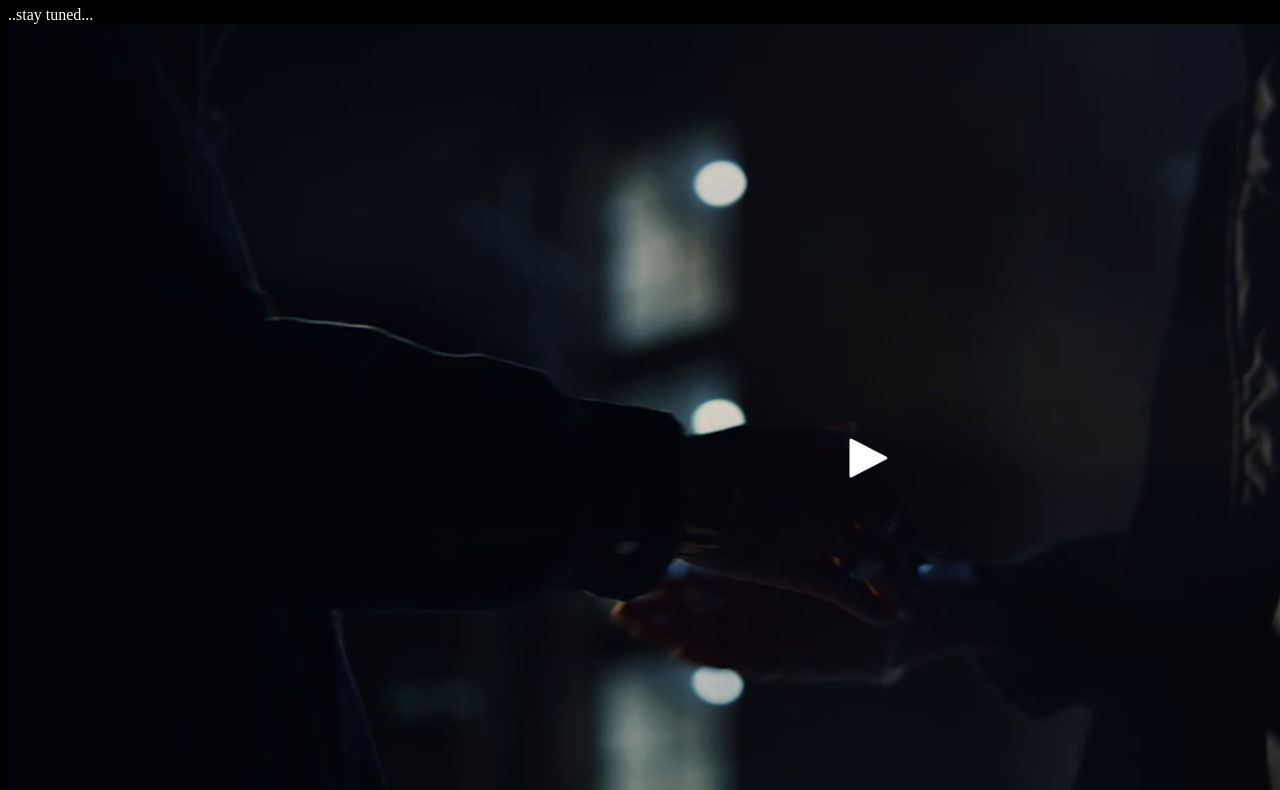
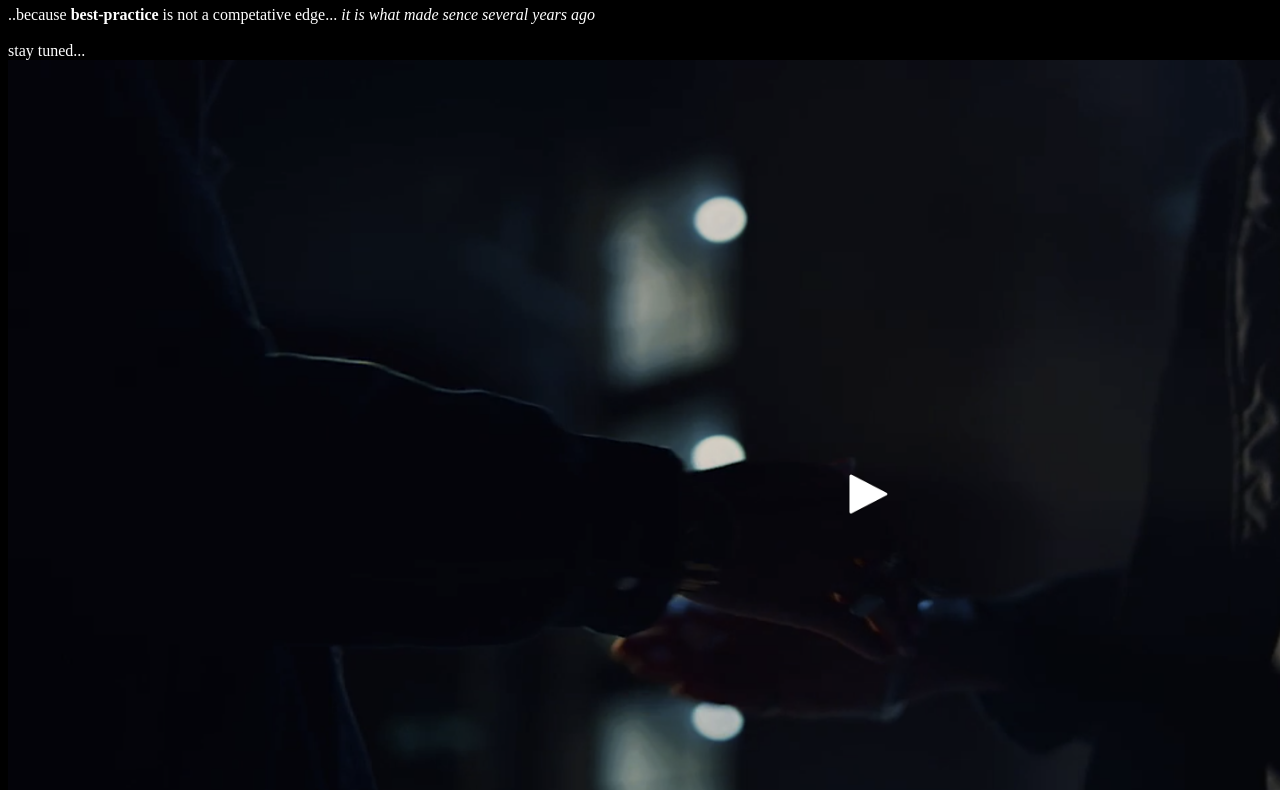
Before and after one commit to inexor-tech/www.inexor.tech, a plain HTML site: page index.html in a window 1280 px wide. Shown: the part 174-964 px from the top of the page. Drawn offline with Linux system fonts and the light colour scheme.

Commit message:
Update index.html

```diff
--- a/index.html
+++ b/index.html
@@ -7,7 +7,9 @@
 <img src="inexor.tech-bw.png" alt="inexor.tech logo" width="338" height="150">
  <br/>
  <br/>
- ..stay tuned...
+ ..because <b>best-practice</b> is not a competative edge...  <i>it is what made sence several years ago</i>
+ <br/><br/>
+ stay tuned...
  <br/>
 <img src="teaser.png" alt="teaser image" width="1712" height="863">>
 
```
